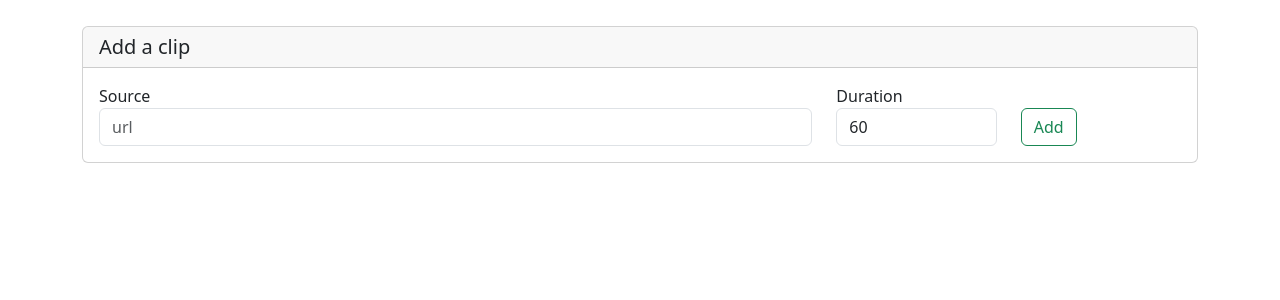
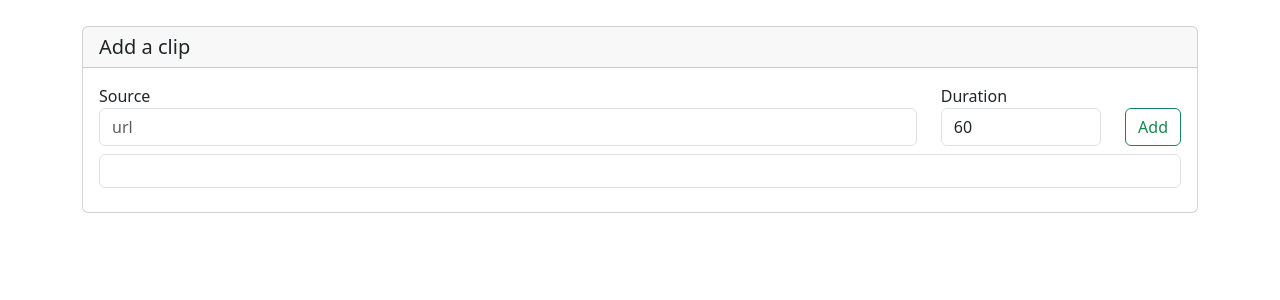
Before and after one commit to Jesselli/clipnotes, a Flask app: template templates/index.html in a window 1280 px wide. Shown: the part 74-374 px from the top of the page. Run offline with Flask 3, Linux system fonts and the light colour scheme; the template is opened without the code that fills it, so the values that code supplies are empty; parts of the project's set-up code (start-up, migrations or seed data) failed here and were passed over; some libraries are stand-ins or nearby versions.

Commit message:
Small HTML formatting imprprovements

```diff
--- a/services/source_processors.py
+++ b/services/source_processors.py
@@ -73,6 +73,7 @@ def process_snippet_task(queue_item: SnippetQueue):
         logging.debug("Snippet already exists")
         queue_item.update_status(QueueItemStatus.DONE)
         # TODO: Need to check if THIS user has the snippet.
+        # TODO: Also check if already queued
 
     # TODO Handle illegal queued urls
     parsed_url = urlparse(queue_item.url)
--- a/templates/index.html
+++ b/templates/index.html
@@ -5,20 +5,20 @@
     <div class="card-body">
         <form hx-post="/enqueue" hx-target="#queue">
             <div class="row align-items-end">
-                <div class="col-8">
+                <div class="col-md">
                     <label for="sourceUrl">Source</label>
                     <input name="url" id="sourceUrl" type="text" class="form-control" placeholder="url">
                 </div>
-                <div class="col-2">
+                <div class="col-lg-2">
                     <label for="sourceDuration">Duration</label>
                     <input name="duration" id="sourceDuration" type="text" class="form-control" value="60">
                 </div>
-                <div class="col-2">
+                <div class="col-auto">
                     <button class="btn btn-outline-success" type="submit">Add</button>
                 </div>
             </div>
         </form>
-        <div id="queue">
+        <div id="queue" class="border rounded my-2 p-3">
             {{ render_partial("partials/queue.html", queue=queue) }}
         </div>
     </div>
--- a/templates/partials/queue.html
+++ b/templates/partials/queue.html
@@ -1,5 +1,5 @@
 {% if queue|length > 0 %}
-<div class="pt-3">
+<div>
     {% for queue_item in queue %}
     <div class="row align-items-center">
         <div class="col-3 text-truncate">
```
